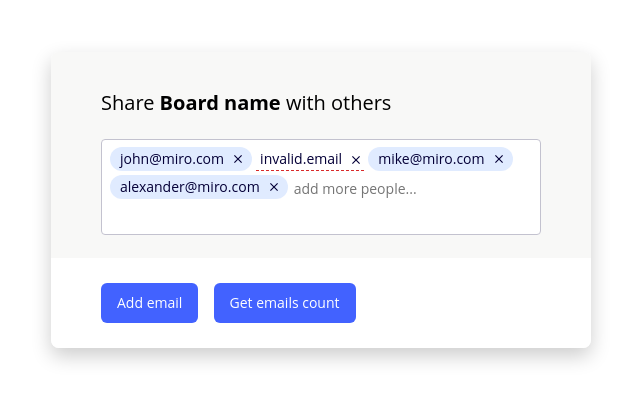
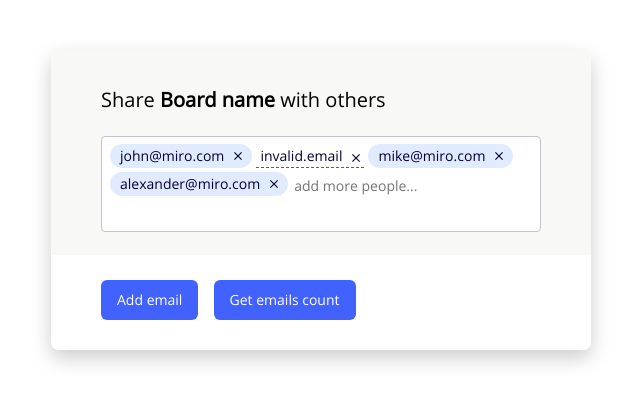
Before and after one commit to javidan/miro, a plain HTML site: page page/index.html in a window 1280 px wide. Shown: the part 200-604 px from the top of the page, without its empty margins (319-959 px from the left). Drawn offline with Linux system fonts and the light colour scheme; a web font is replaced by a local one.

Commit message:
Added fonts, fixed layout to be centered

```diff
--- a/page/index.html
+++ b/page/index.html
@@ -44,8 +44,8 @@
       </div>
 
       <div class="pane__action">
-        <a class="button pane__action_button" id="add_email">Add email</a>
-        <a class="button pane__action_button" id="get_email_count">Get emails count</a>
+        <a class="pane__action_button button" id="add_email">Add email</a>
+        <a class="pane__action_button button" id="get_email_count">Get emails count</a>
       </div>
     </div>
 
--- a/page/styles/button.less
+++ b/page/styles/button.less
@@ -7,4 +7,5 @@
   background-color: #4262FF;
   border-radius: 6px;
   cursor: pointer;
+
 }
--- a/page/styles/index.less
+++ b/page/styles/index.less
@@ -4,13 +4,22 @@
 @import "./button.less";
 @import "./emails_input.less";
 
-@import url(https://fonts.googleapis.com/css?family=Open+Sans);
 
-
+@font-face {
+  font-family: 'Open Sans';
+  font-style: normal;
+  font-weight: 400;
+  src: url('./fonts/open-sans-v18-latin-regular.eot');
+  src: local('Open Sans Regular'), local('OpenSans-Regular'),
+       url('./fonts/open-sans-v18-latin-regular.eot?#iefix') format('embedded-opentype'),
+       url('./fonts/open-sans-v18-latin-regular.woff2') format('woff2'),
+       url('./fonts/open-sans-v18-latin-regular.woff') format('woff'),
+       url('./fonts/open-sans-v18-latin-regular.ttf') format('truetype'),
+       url('./fonts/open-sans-v18-latin-regular.svg#OpenSans') format('svg');
+}
 
 
 body, html{
-  background: url('../images/screenshot.png') no-repeat;
   width: 100%;
   height: 100%;
 }
--- a/page/styles/pane.less
+++ b/page/styles/pane.less
@@ -1,5 +1,6 @@
 .pane{
-  width: 540px;
+  max-width: 540px;
+  min-width: 300px;
   margin: 10px 20px;
   border-radius: 8px;
   overflow: hidden;
@@ -28,6 +29,11 @@
 
   &__action_button{
     margin-right: 11px;
+    margin-bottom: 5px;
+
+    @media only screen and (max-width: 450px) {
+      display: block !important;
+    }
   }
 
 }
```
Also changed, not shown: page/fonts/open-sans-v18-latin-700.ttf (added), page/fonts/open-sans-v18-latin-700.woff (added), page/fonts/open-sans-v18-latin-700.woff2 (added), page/fonts/open-sans-v18-latin-regular.ttf (added), page/fonts/open-sans-v18-latin-regular.woff (added), page/fonts/open-sans-v18-latin-regular.woff2 (added), page/index.css, 5 other files.
